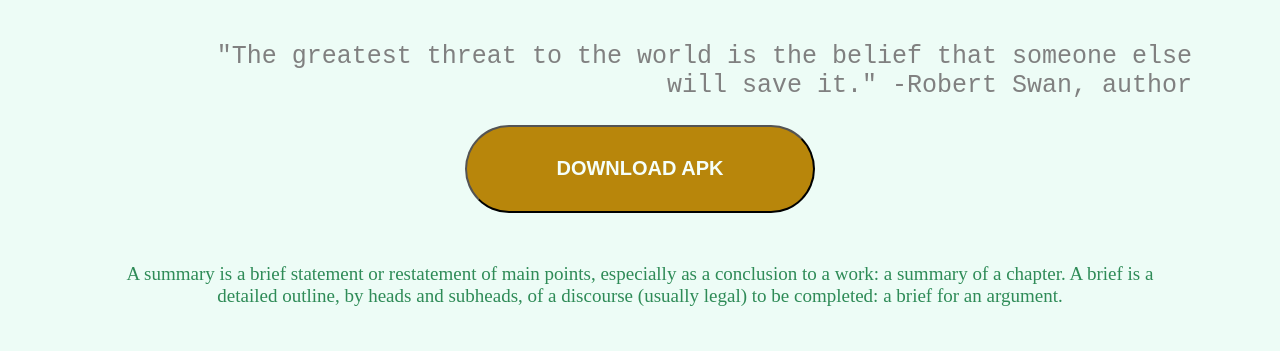
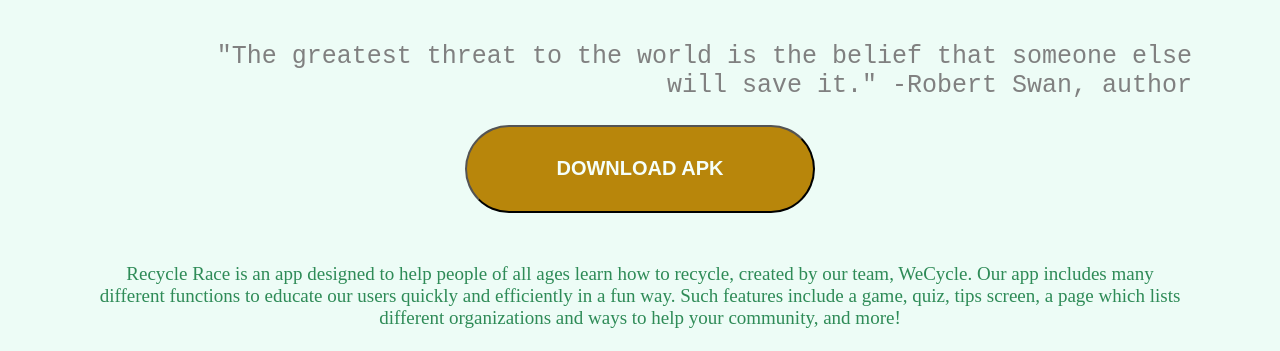
Before and after one commit to TeamWeCycle/Recycle-Race, a plain HTML site: page index.html in a window 1280 px wide. Shown: the part 305-656 px from the top of the page. Drawn offline with Linux system fonts and the light colour scheme.

Commit message:
Update index.html

```diff
--- a/index.html
+++ b/index.html
@@ -41,7 +41,7 @@
         <button class="download" type="button" onclick="window.location.href='Our App_files/RecycleRace.apk'">DOWNLOAD APK</button>
         </form>
 
-    <summary>A summary is a brief statement or restatement of main points, especially as a conclusion to a work: a summary of a chapter. A brief is a detailed outline, by heads and subheads, of a discourse (usually legal) to be completed: a brief for an argument.</summary>
+    <summary>Recycle Race is an app designed to help people of all ages learn how to recycle, created by our team, WeCycle. Our app includes many different functions to educate our users quickly and efficiently in a fun way. Such features include a game, quiz, tips screen, a page which lists different organizations and ways to help your community, and more!</summary>
 
     <h1>Our App</h1>
     <div width="100%" class="total width" style="align-content:center">
```
